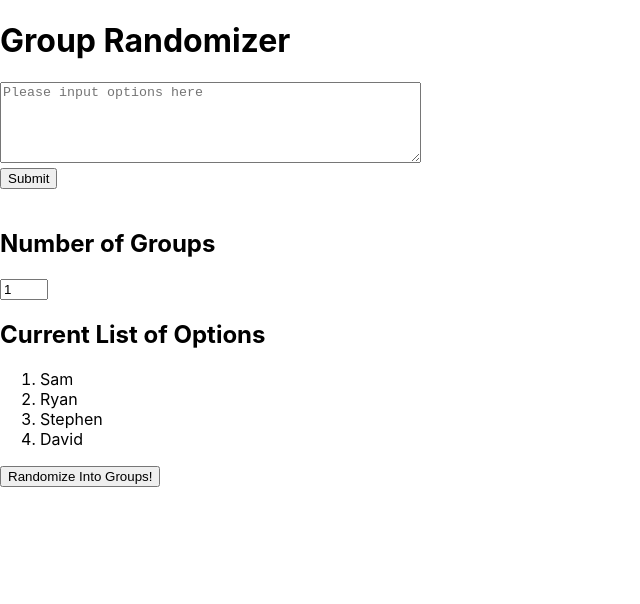
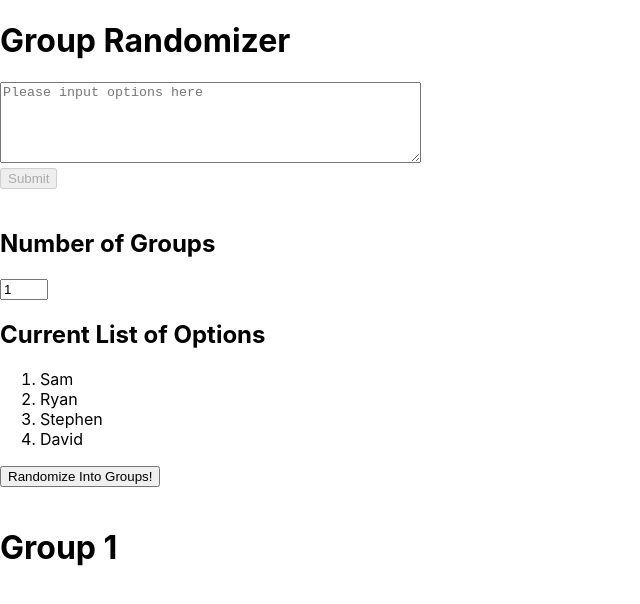
Before and after one commit to guosamuel/group_randomizer_front_end, a React (Create React App) app: page / in a window 1280 px wide. Both pictures are taken after a click on the button "Randomize Into Groups!". Shown: the top 604 px of the page, without its empty margins (0-640 px from the left). Built offline with nearby package versions, Linux system fonts and the light colour scheme.

Commit message:
able to render the group cards. now i need to actually randomize it

```diff
--- a/src/App.js
+++ b/src/App.js
@@ -1,10 +1,12 @@
 import React, { useState } from 'react';
 import Form from './components/Form';
-import GroupNumberInput from './components/GroupNumberInput'
+import GroupNumberInput from './components/GroupNumberInput';
 
 function App() {
   const [ options, setOptions ] = useState(["Sam", "Ryan", "Stephen", "David"])
   const [ numberOfGroups, setNumberOfGroups ] = useState("1")
+  const [ groupCards, setGroupCards ] = useState([])
+
 
   const handleOptionSubmit = (e, input) => {
     e.preventDefault()
@@ -15,9 +17,23 @@ function App() {
     setNumberOfGroups(e.target.value)
   }
 
+  function renderGroupCard(i) {
+    return (
+      <div key={i} style={{width: '25%'}}>
+        <h1>Group {i}</h1>
+      </div>
+    )
+  }
+
   const randomizeGroups = (number, choices) => {
     const convertedToIntegerNumber = parseInt(number, 10)
-    console.log(convertedToIntegerNumber, choices)
+    const squares = []
+
+    for (let j = 1; j < convertedToIntegerNumber + 1; j++) {
+      squares.push(renderGroupCard(j))
+    }
+
+    setGroupCards(squares)
   }
 
   const listOfOptions = options.map( (option, index) => <li key={index}>{option}</li>)
@@ -31,6 +47,19 @@ function App() {
       <h2>Current List of Options</h2>
       <ol>{listOfOptions}</ol>
       <button onClick={(number, choices) => randomizeGroups(numberOfGroups, options)}>Randomize Into Groups!</button>
+      <br />
+      <br />
+      {groupCards.length === 0 ? "Yet to be randomized" :
+      <div
+      style={{
+          width: '100%',
+          height: '100%',
+          display: 'flex',
+          flexWrap: 'wrap'
+        }}
+        >
+        {groupCards}
+        </div>}
     </div>
   )
 }
--- a/src/components/Form.js
+++ b/src/components/Form.js
@@ -28,7 +28,12 @@ function Form(props) {
         >
       </textarea>
       <br />
-      <button type="Submit">Submit</button>
+      <button
+        type="Submit"
+        disabled={!input}
+        >
+        Submit
+      </button>
     </form>
   )
 }
```
